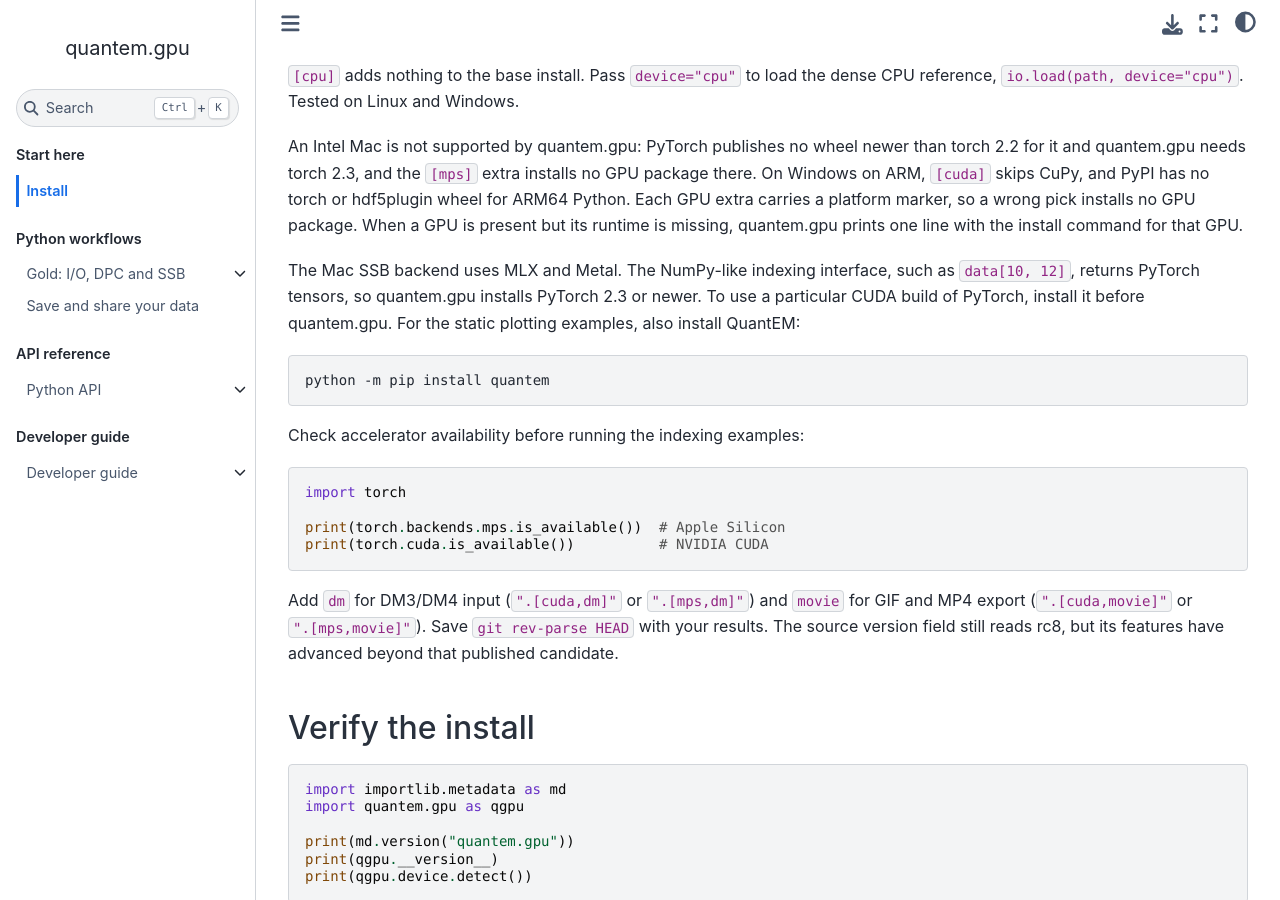
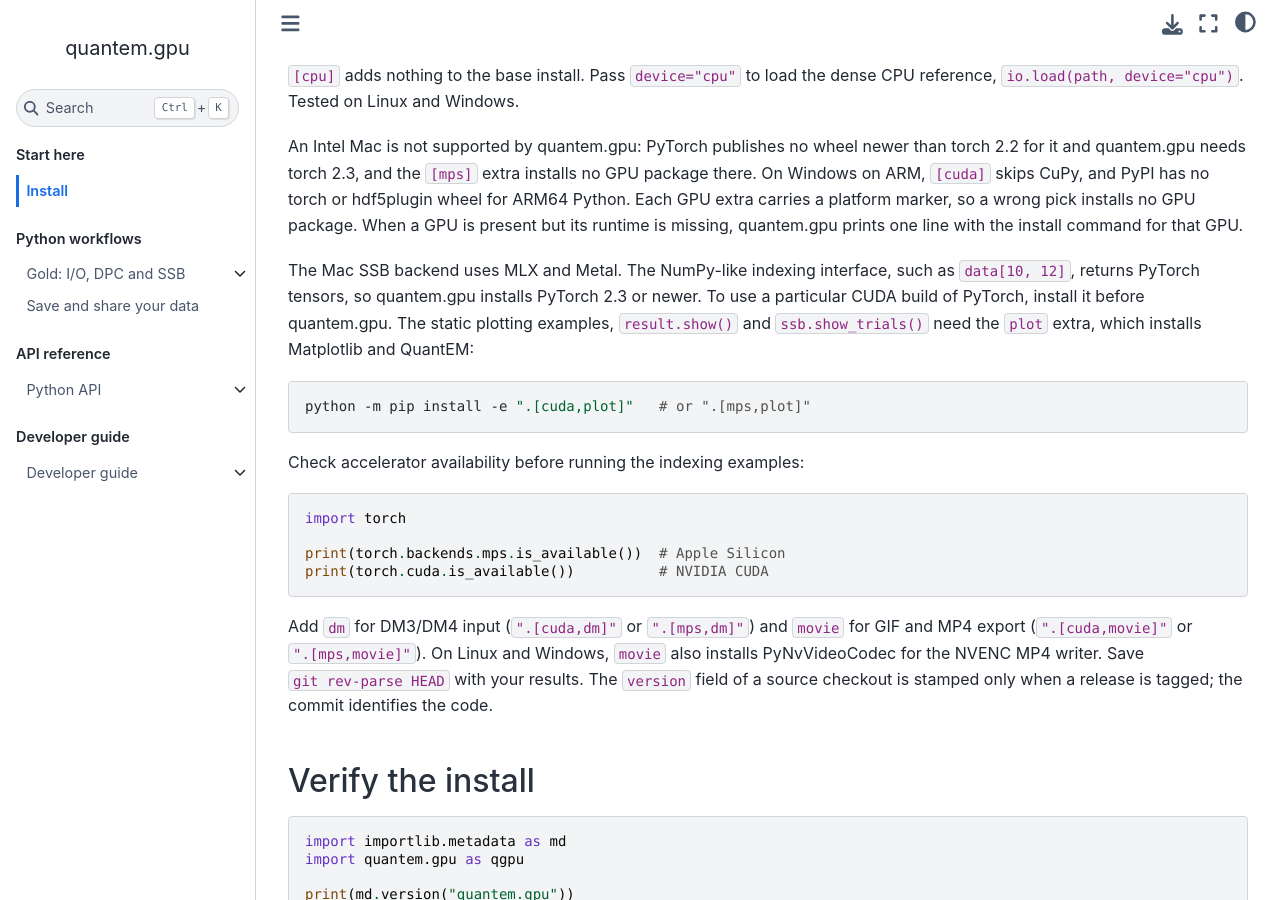
Before and after one commit to bobleesj/quantem.gpu, a Jupyter Book: the page built from docs/install.md, in a window 1280 px wide and 900 px high, scrolled down 952 px. Built offline with Jupyter Book 1.0.4 settings and Sphinx 7.4.7 and the Sphinx Book theme 1.1.4, drawn with Linux system fonts in a browser that asks for light colours; pages that are not in the unit, such as notebooks, are missing from menus.

Commit message:
build: declare the plot extra, PyNvVideoCodec in movie and OpenCV in dev

````diff
--- a/docs/install.md
+++ b/docs/install.md
@@ -57,10 +57,12 @@
 The Mac SSB backend uses MLX and Metal. The NumPy-like indexing interface,
 such as `data[10, 12]`, returns PyTorch tensors, so quantem.gpu installs
 PyTorch 2.3 or newer. To use a particular CUDA build of PyTorch, install it
-before quantem.gpu. For the static plotting examples, also install QuantEM:
+before quantem.gpu. The static plotting examples, `result.show()` and
+`ssb.show_trials()` need the `plot` extra, which installs Matplotlib and
+QuantEM:
 
 ```bash
-python -m pip install quantem
+python -m pip install -e ".[cuda,plot]"   # or ".[mps,plot]"
 ```
 
 Check accelerator availability before running the indexing examples:
@@ -73,10 +75,11 @@
 ```
 
 Add `dm` for DM3/DM4 input (`".[cuda,dm]"` or `".[mps,dm]"`) and `movie`
-for GIF and MP4 export (`".[cuda,movie]"` or `".[mps,movie]"`).
-Save `git rev-parse HEAD` with your results.
-The source version field still reads rc8, but its features have advanced
-beyond that published candidate.
+for GIF and MP4 export (`".[cuda,movie]"` or `".[mps,movie]"`). On Linux and
+Windows, `movie` also installs PyNvVideoCodec for the NVENC MP4 writer.
+Save `git rev-parse HEAD` with your results. The `version` field of a source
+checkout is stamped only when a release is tagged; the commit identifies the
+code.
 
 ## Verify the install
 
````
Also changed, not shown: README.md (+8 -5 lines), pyproject.toml (+9 -0 lines).
